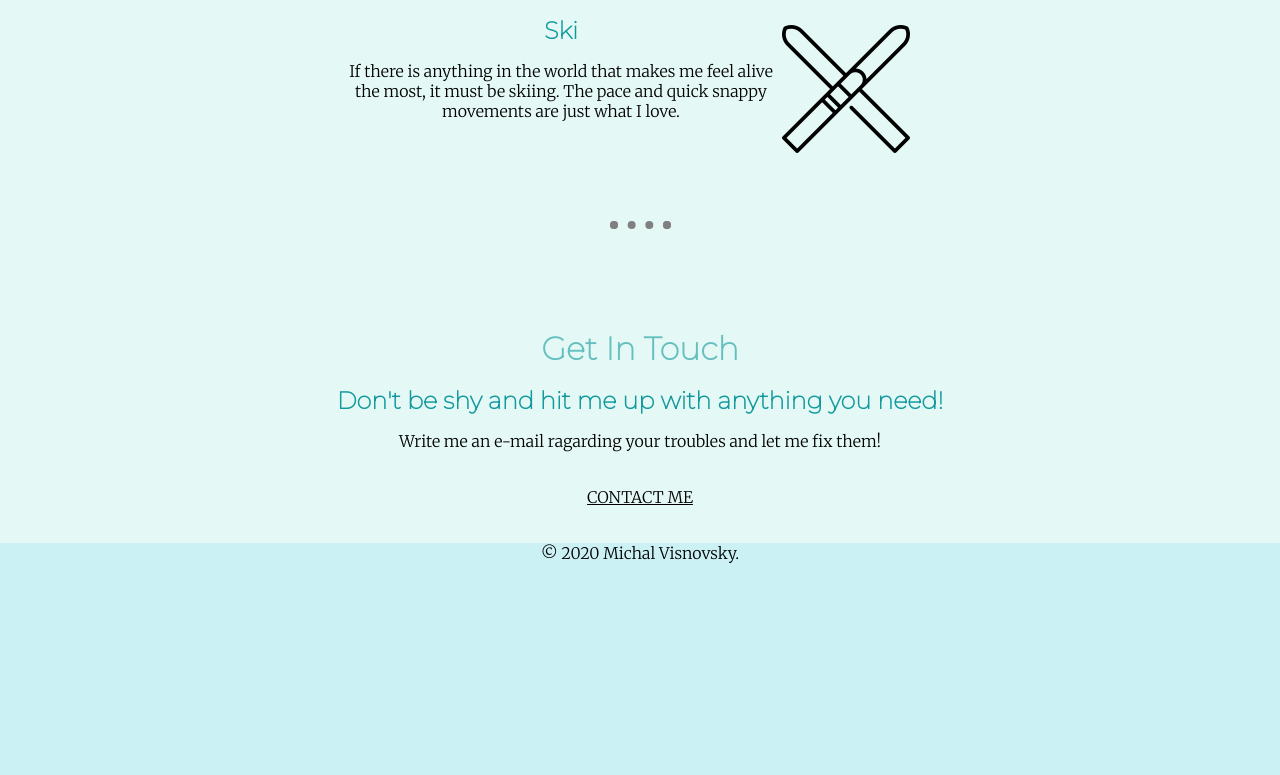
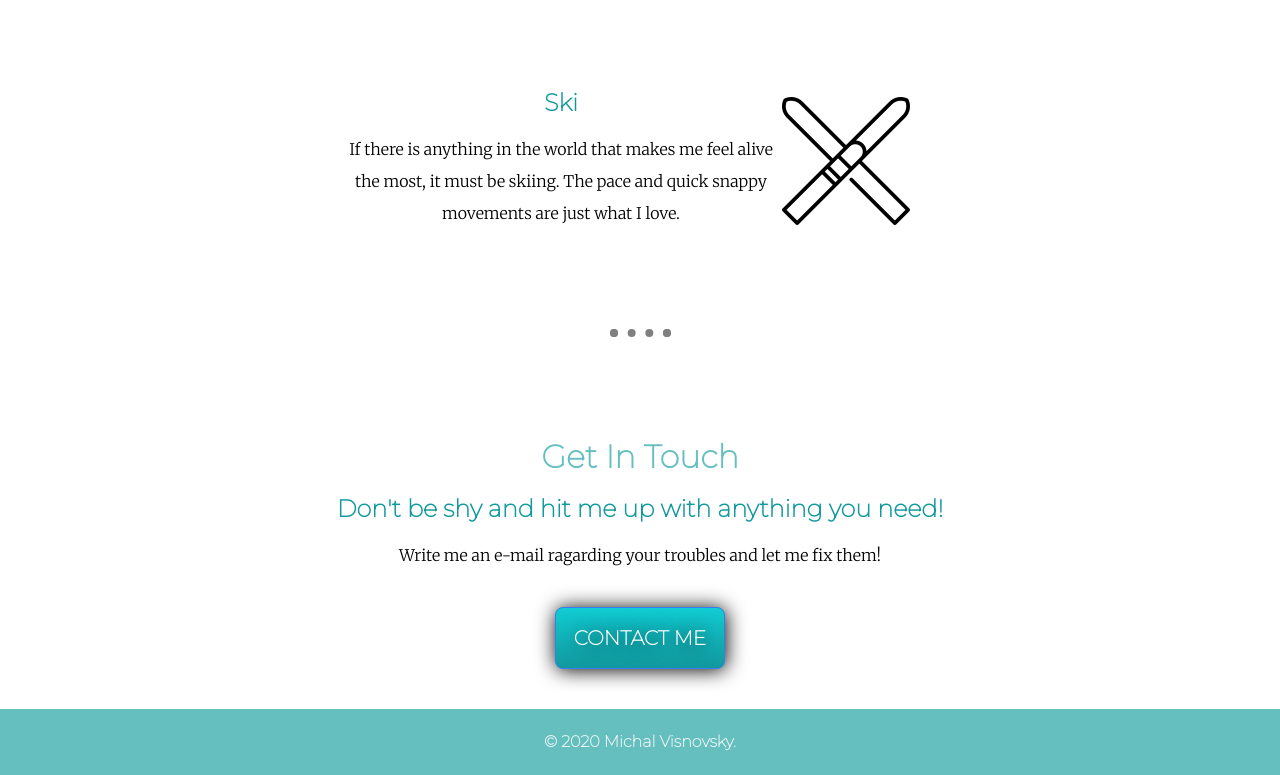
Before and after one commit to MichalVisnovsky/CV, a plain HTML site: page index.html in a window 1280 px wide. Shown: the part 1671-2446 px from the top of the page. Before the commit the page ends 2250 px from the top, so only its background shows below. Drawn offline with Linux system fonts and the light colour scheme.

Commit message:
updated and added button

```diff
--- a/css/styles.css
+++ b/css/styles.css
@@ -1,104 +1,169 @@
-.topcontainer{
-  background-color: #ddf3f5;
+.topcontainer {
+  background-color: #eaf6f6;
   position: relative;
   padding-top: 100px;
   z-index: -2;
 }
-.middlecontainer{
-  background-color: #e4f9f5;
+
+.middlecontainer {
+  background-color: white;
 }
-.bottomcontainer{
-  background-color: #cbf1f5;
-  height: 20px;
+
+.bottomcontainer {
+  background-color: #66bfbf;
+  color:#eaf6f6;
   display: block;
+  padding: 1px;
+  font-size: 1em;
+  font-weight: bold;
+  font-family: 'Montserrat', sans-serif;
 }
-hr{
+
+hr {
   border-style: dotted;
-  border-width: 8px ;
+  border-width: 8px;
   border-bottom: none;
   width: 45px;
   border-color: grey;
   margin-top: 100px;
   margin-bottom: 100px;
 }
-body{
-  margin:0;
+
+body {
+  margin: 0;
   text-align: center;
-  font-family: 'Merriweather',sans-serif;
-  background-color:#cbf1f5;
+  font-family: 'Merriweather', sans-serif;
+  background-color: #cbf1f5;
   margin-bottom: 0;
 }
-h1{
-  color:#66bfbf;
+
+p {
+  line-height: 2;
+}
+
+h1 {
+  color: #66bfbf;
   font-size: 500%;
   font-family: 'Sacramento', cursive;
 }
-h2{
-  color:#66bfbf;
-  font-family: 'Montserrat',sans-serif;
+
+h2 {
+  color: #66bfbf;
+  font-family: 'Montserrat', sans-serif;
   font-size: 200%;
 }
-h3{
-  color:#11999E;
-  font-family: 'Montserrat',sans-serif;
+
+h3 {
+  color: #11999E;
+  font-family: 'Montserrat', sans-serif;
   line-height: 0.5;
   font-size: 150%;
 }
-.prospec{
-  font-weight:bold;
+
+.prospec {
+  font-weight: bold;
   font-size: 2.5rem;
 }
-.bottom-cloud{
+
+.bottom-cloud {
   position: absolute;
   bottom: 200px;
+}
 
-}
-.top-cloud{
-  position:relative;
+.top-cloud {
+  position: relative;
   left: 200px;
 }
-.mountain{
-  position:relative;
-  margin:0 auto;
+
+.mountain {
+  position: relative;
+  margin: 0 auto;
   top: 10px;
+}
 
+.mountcontainer {
+  width: 1000px;
+  margin: 0 auto;
 }
-.mountcontainer{
-  width:1000px;
-  margin:0 auto;
-}
-.halfcircle{
+
+.halfcircle {
   width: 500px;
   height: 500px;
   border-radius: 100%;
   background-color: #11999e;
   position: absolute;
   z-index: -1;
-  margin-left:250px;
+  margin-left: 250px;
 }
-.portrait{
+
+.portrait {
   margin-top: 50px;
-  width:180px;
-  border:solid 8px;
+  width: 180px;
+  border: solid 8px;
   border-radius: 100%;
   border-color: #84a9ac;
 }
-.profile{
+
+.profile {
   width: 600px;
   margin: 0 auto 0 auto;
 }
-.skill-row{
+
+.skill-row {
   width: 600px;
   margin: 100px auto 100px auto;
 }
-.hp-img{
+
+.hp-img {
   float: left;
   margin-right: 30px;
 }
-.free-img{
+
+.free-img {
   float: right;
   margin-right: 30px;
 }
-.contact-me{
-  margin:0px;
+
+.contact-me {
+  margin: 0;
 }
+
+.btn {
+  background: #11CDD4;
+  background-image: -webkit-linear-gradient(top, #11CDD4, #11999E);
+  background-image: -moz-linear-gradient(top, #11CDD4, #11999E);
+  background-image: -ms-linear-gradient(top, #11CDD4, #11999E);
+  background-image: -o-linear-gradient(top, #11CDD4, #11999E);
+  background-image: linear-gradient(to bottom, #11CDD4, #11999E);
+  -webkit-border-radius: 8px;
+  -moz-border-radius: 8px;
+  border-radius: 8px;
+  color: #ffffff;
+  font-family: 'Montserrat', sans-serif;
+  font-size: 20px;
+  font-weight: bold;
+  padding: 18px;
+  box-shadow: 1px 1px 20px 0px #000000;
+  -webkit-box-shadow: 1px 1px 20px 0px #000000;
+  -moz-box-shadow: 1px 1px 20px 0px #000000;
+  text-shadow: 1px 1px 20px #000000;
+  border: solid #337FED 1px;
+  text-decoration: none;
+  display: inline-block;
+  cursor: pointer;
+  text-align: center;
+}
+
+.btn:hover {
+  border: solid #337FED 1px;
+  background: #30E3CB;
+  background-image: -webkit-linear-gradient(top, #30E3CB, #2BC4AD);
+  background-image: -moz-linear-gradient(top, #30E3CB, #2BC4AD);
+  background-image: -ms-linear-gradient(top, #30E3CB, #2BC4AD);
+  background-image: -o-linear-gradient(top, #30E3CB, #2BC4AD);
+  background-image: linear-gradient(to bottom, #30E3CB, #2BC4AD);
+  -webkit-border-radius: 8px;
+  -moz-border-radius: 8px;
+  border-radius: 8px;
+  text-decoration: none;
+}
--- a/index.html
+++ b/index.html
@@ -48,10 +48,14 @@
       <h3>Don't be shy and hit me up with anything you need!</h3>
       <p>Write me an e-mail ragarding your troubles and let me fix them!</p>
       <br>
-      <a style="color:inherit;" target="_blank" class="btn" href="mailto:visnov@email.com">CONTACT ME</a>
+      <a style="color:inherit;" target="_blank" class="btn" href="mailto:visnov@email.com"><span style="color:white;">CONTACT ME</span></a>
+      <a href="#" class="BUTTON_SEE"></a>
       <br>
       <br>
-      <p style="background-color:#cbf1f5;">© 2020 Michal Visnovsky.</p>
+      <br>
+      <div class="bottomcontainer">
+        <p>© 2020 Michal Visnovsky.</p>
+      </div>
     </div>
   </div>
 </body>
```
